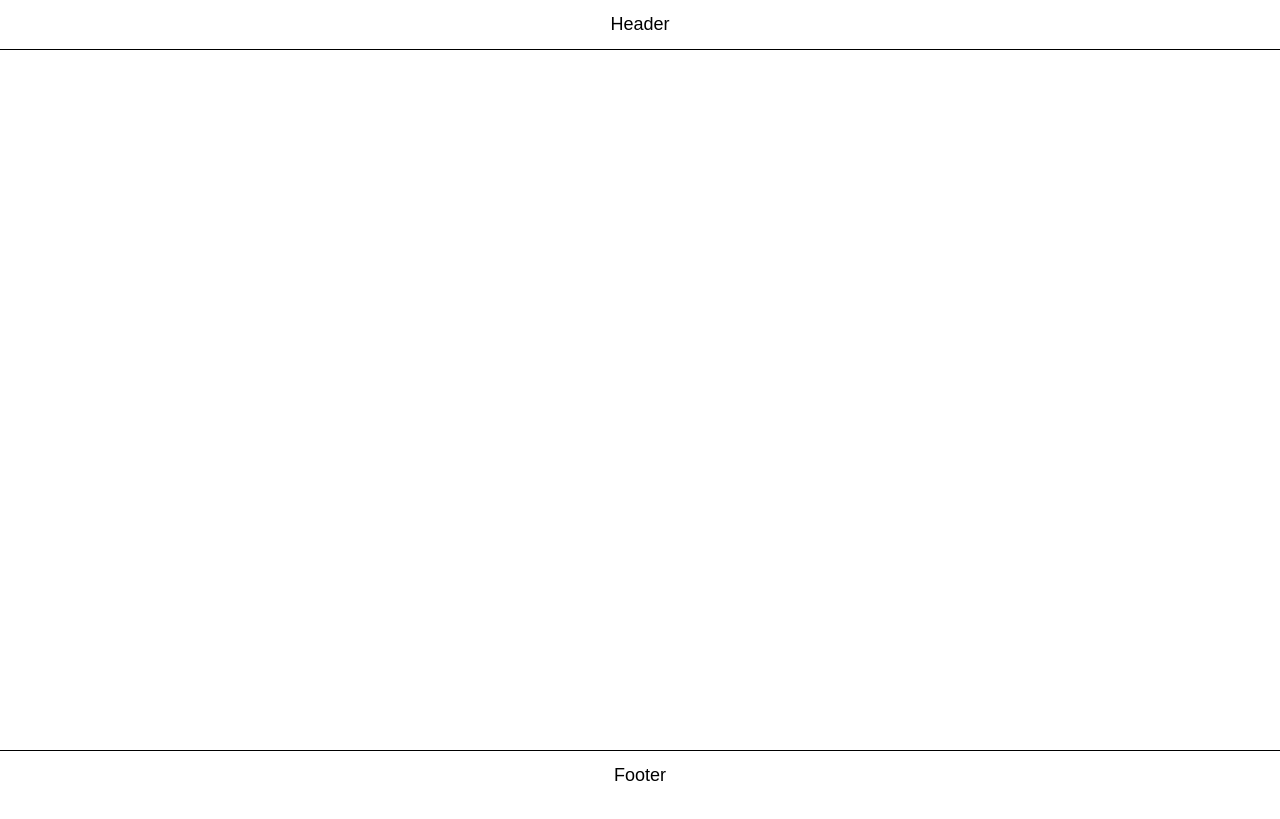
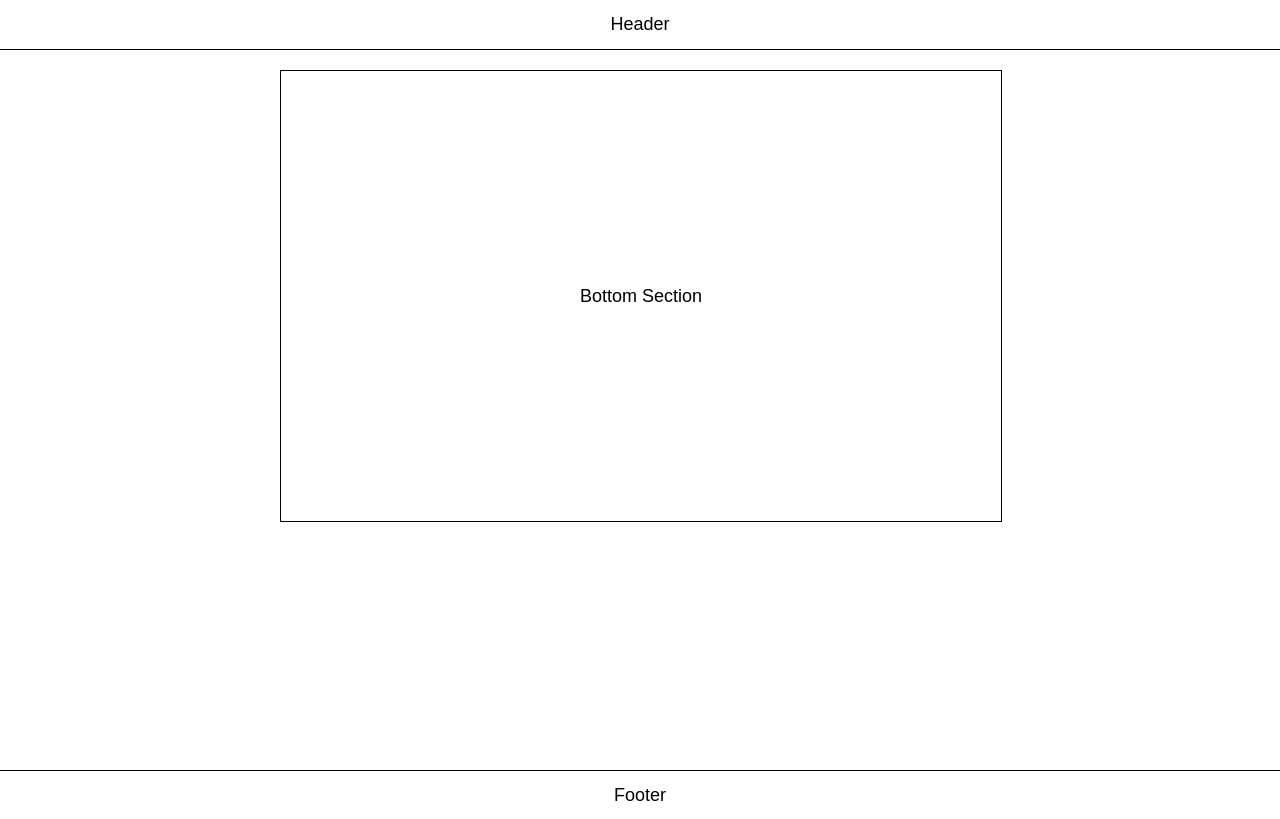
Before and after one commit to ooloo-io/github-flow-MockCher, a website: page src/index.html in a window 1280 px wide. Drawn offline with nearby package versions, Linux system fonts and the light colour scheme.

Commit message:
Add bottom section

```diff
--- a/src/index.html
+++ b/src/index.html
@@ -18,7 +18,9 @@
   </header>
 
   <main class="content">
-
+    <section class="section">
+      Bottom Section
+    </section>
   </main>
 
   <footer class="footer">
--- a/src/styles.css
+++ b/src/styles.css
@@ -24,3 +24,13 @@ body {
   align-items: center;
   border-top: 1px solid black;
 }
+
+.section {
+  height: 450px;
+  width: 100%;
+  margin-top: 20px;
+  display: flex;
+  justify-content: center;
+  align-items: center;
+  border: 1px solid black;
+}
```
